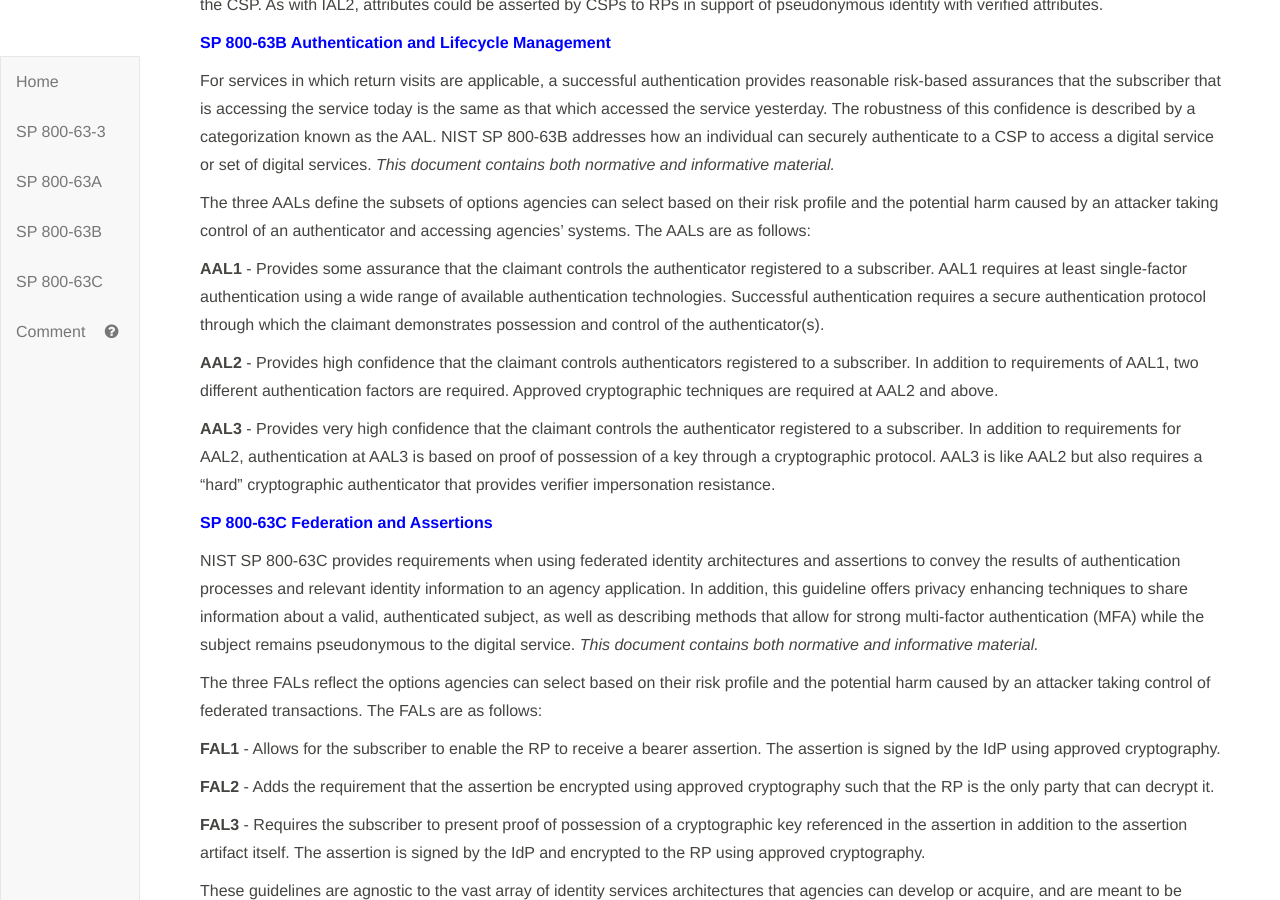
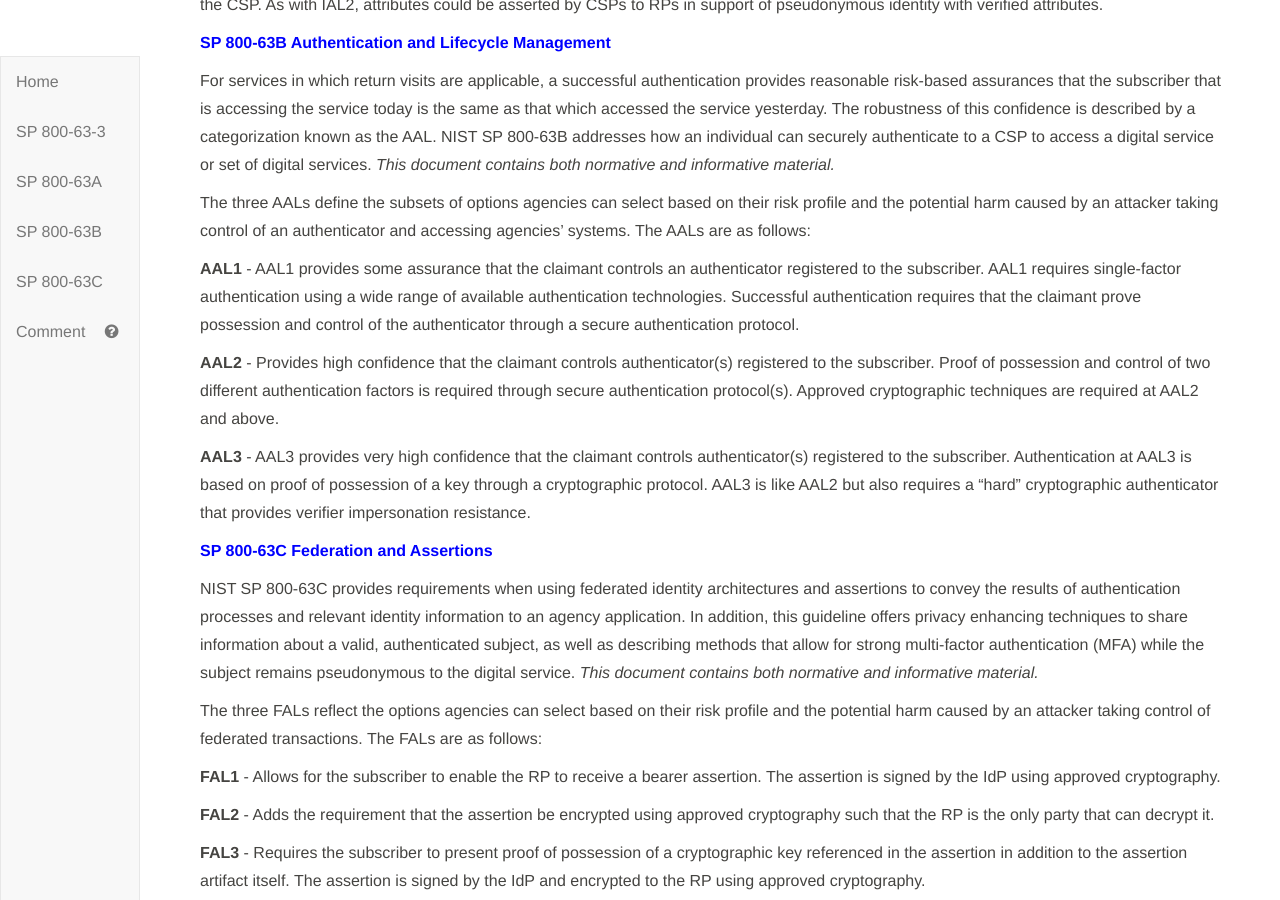
Before and after one commit to usnistgov/800-63-3, a Jekyll site: the page built from sp800-63-3/cover.md, in a window 1280 px wide and 900 px high, scrolled down 5834 px. Built offline with Jekyll 4.4.1, drawn with Linux system fonts in a browser that asks for light colours; our own code applies the rules of GitHub Pages for plain Markdown files.

Commit message:
Fixes #507. Also make -3 executive summary AAL descriptions match -63B intro.

```diff
--- a/sp800-63-3/cover.md
+++ b/sp800-63-3/cover.md
@@ -256,11 +256,11 @@
 
 The three AALs define the subsets of options agencies can select based on their risk profile and the potential harm caused by an attacker taking control of an authenticator and accessing agencies' systems. The AALs are as follows:
 
-**AAL1** - Provides some assurance that the claimant controls the authenticator registered to a subscriber. AAL1 requires at least single-factor authentication using a wide range of available authentication technologies. Successful authentication requires a secure authentication protocol through which the claimant demonstrates possession and control of the authenticator(s).
+**AAL1** - AAL1 provides some assurance that the claimant controls an authenticator registered to the subscriber. AAL1 requires single-factor authentication using a wide range of available authentication technologies. Successful authentication requires that the claimant prove possession and control of the authenticator through a secure authentication protocol.
 
-**AAL2** - Provides high confidence that the claimant controls authenticators registered to a subscriber. In addition to requirements of AAL1, two different authentication factors are required. Approved cryptographic techniques are required at AAL2 and above.
+**AAL2** - Provides high confidence that the claimant controls authenticator(s) registered to the subscriber. Proof of possession and control of two different authentication factors is required through secure authentication protocol(s). Approved cryptographic techniques are required at AAL2 and above.
 
-**AAL3** - Provides very high confidence that the claimant controls the authenticator registered to a subscriber. In addition to requirements for AAL2, authentication at AAL3 is based on proof of possession of a key through a cryptographic protocol. AAL3 is like AAL2 but also requires a "hard" cryptographic authenticator that provides verifier impersonation resistance.
+**AAL3** - AAL3 provides very high confidence that the claimant controls authenticator(s) registered to the subscriber. Authentication at AAL3 is based on proof of possession of a key through a cryptographic protocol. AAL3 is like AAL2 but also requires a "hard" cryptographic authenticator that provides verifier impersonation resistance.
 
 [**SP 800-63C Federation and Assertions**](https://pages.nist.gov/800-63-3/sp800-63c.html)
 
```
Also changed, not shown: sp800-63b/sec1_2_introduction.md (+1 -1 lines).
